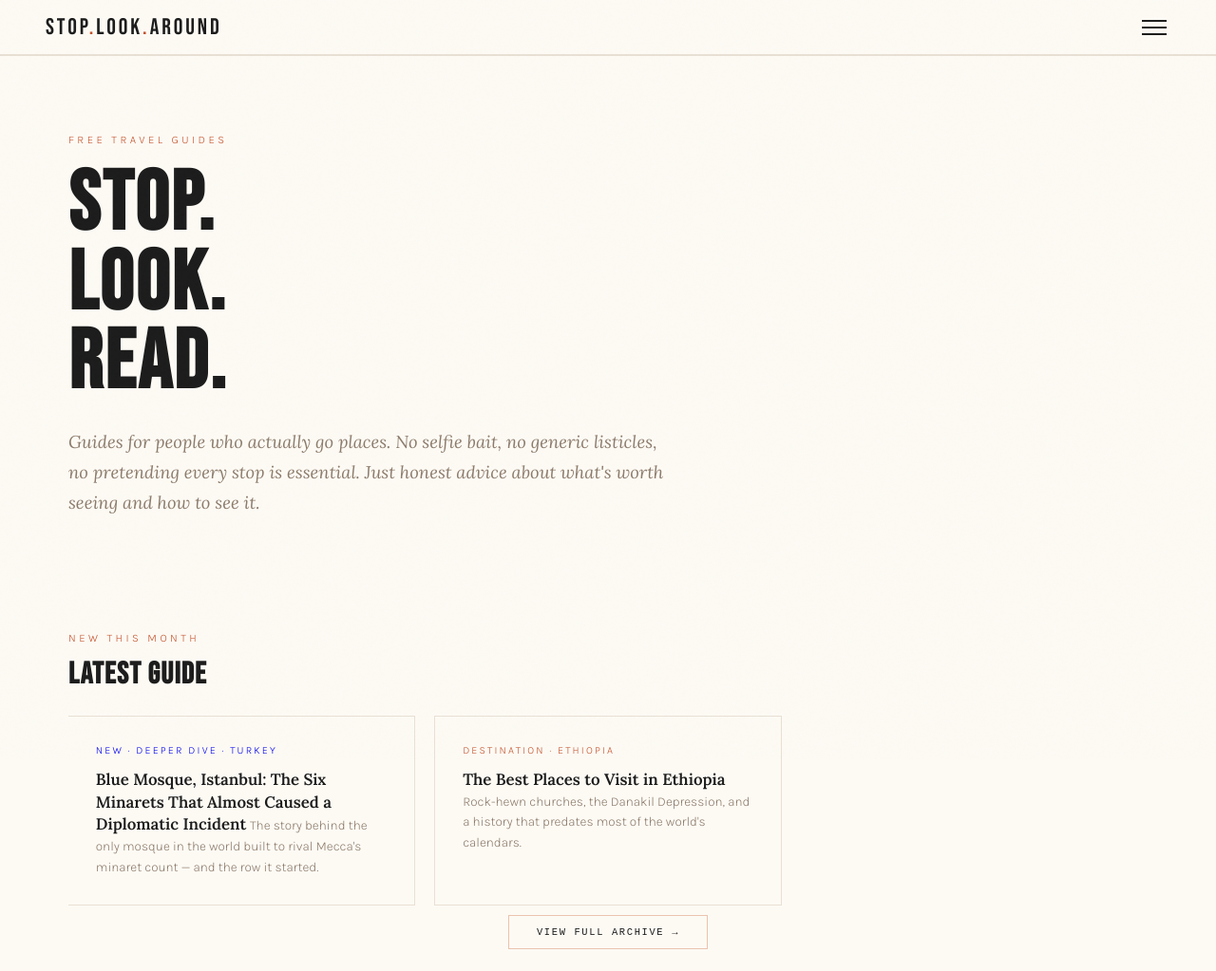
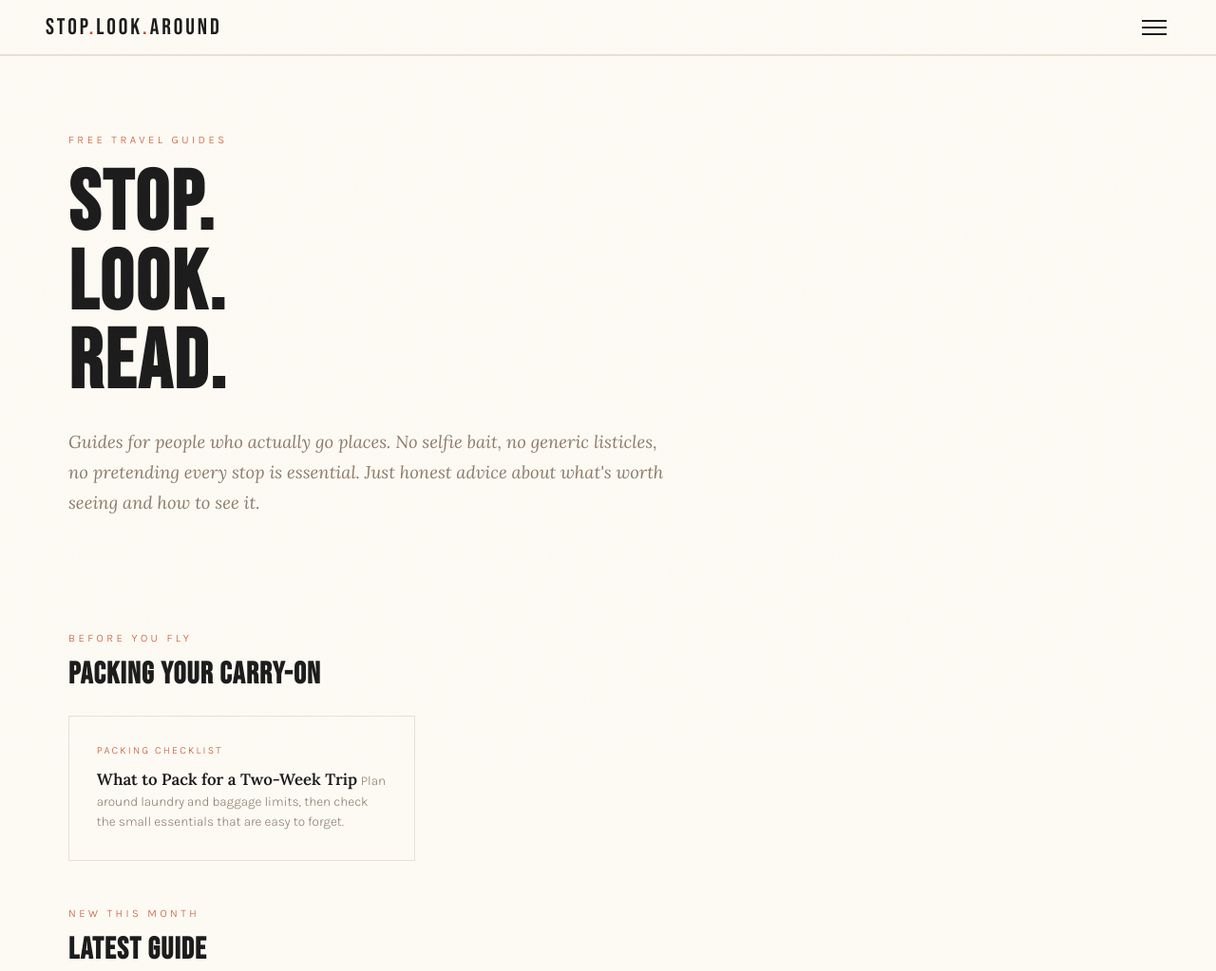
Before and after one commit to mattpom/stoplookaround, a plain HTML site: page travel-guides.html in a window 1280 px wide. Shown: the top 1023 px of the page at 95% size. Drawn offline with Linux system fonts and the light colour scheme.

Commit message:
Surface packing and ingredient shopping guides

```diff
--- a/travel-guides.html
+++ b/travel-guides.html
@@ -121,6 +121,16 @@
 </div>
 
 <div class="guides-section">
+
+  <span class="section-label">Before You Fly</span>
+  <h2 class="section-title">Packing Your Carry-On</h2>
+  <div class="guides-grid" style="margin-bottom:1rem">
+    <a href="what-to-pack-for-a-two-week-trip.html" class="guide-card">
+      <span class="guide-cat">Packing Checklist</span>
+      <span class="guide-title">What to Pack for a Two-Week Trip</span>
+      <span class="guide-desc">Plan around laundry and baggage limits, then check the small essentials that are easy to forget.</span>
+    </a>
+  </div>
 
   <span class="section-label">New This Month</span>
   <h2 class="section-title">Latest Guide</h2>
```
